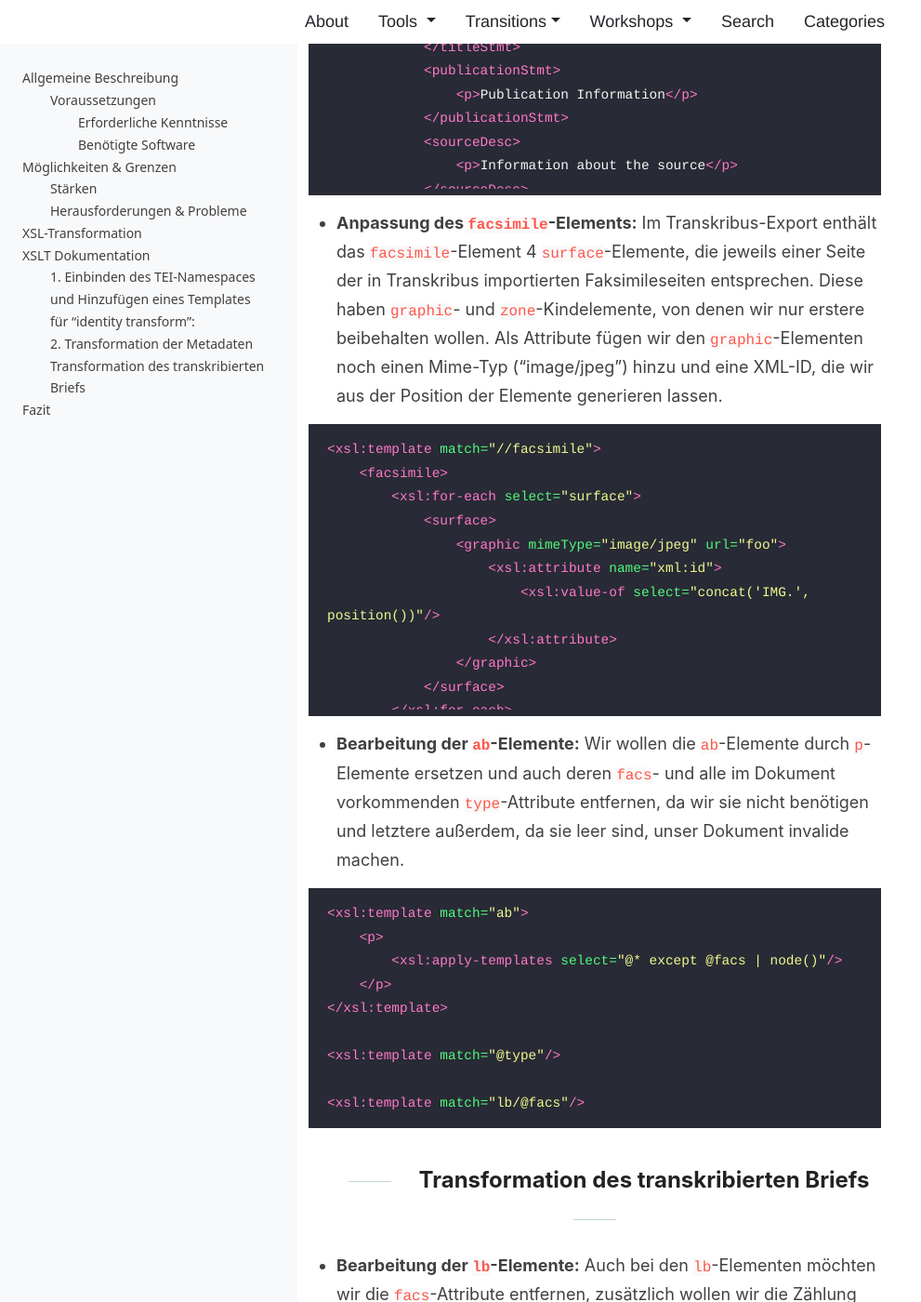
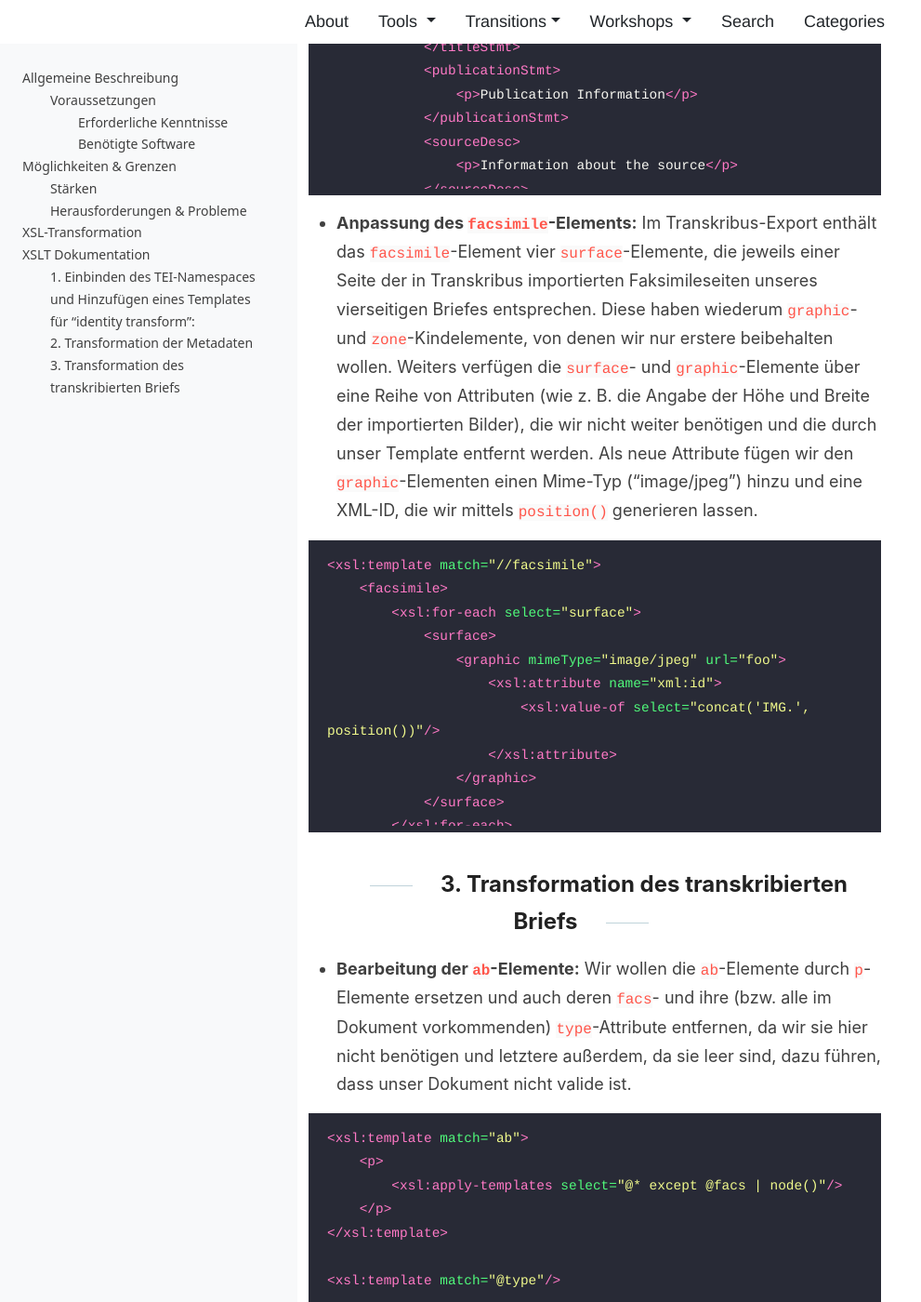
Before and after one commit to DigEdTnT/digedtnt.github.io, a Jekyll site: the page built from _posts/2023-06-12-transition-transkribus-faircopy.md, in a window 1280 px wide and 1400 px high, scrolled down 4506 px. Shown: the whole window at 93% size, without its empty margins (0-991 px from the left). Built offline with Jekyll 4.4.1, drawn with Linux system fonts in a browser that asks for light colours; some of the changed text lies outside the part shown.

Commit message:
Update 2023-06-12-transition-transkribus-faircopy.md

````diff
--- a/_posts/2023-06-12-transition-transkribus-faircopy.md
+++ b/_posts/2023-06-12-transition-transkribus-faircopy.md
@@ -126,7 +127,7 @@
 </xsl:template>
 ```
 
-* **Anpassung des `facsimile`-Elements:** Im Transkribus-Export enthält das `facsimile`-Element 4 `surface`-Elemente, die jeweils einer Seite der in Transkribus importierten Faksimileseiten entsprechen. Diese haben `graphic`- und `zone`-Kindelemente, von denen wir nur erstere beibehalten wollen. Als Attribute fügen wir den `graphic`-Elementen noch einen Mime-Typ (“image/jpeg”) hinzu und eine XML-ID, die wir aus der Position der Elemente generieren lassen.
+* **Anpassung des `facsimile`-Elements:** Im Transkribus-Export enthält das `facsimile`-Element vier `surface`-Elemente, die jeweils einer Seite der in Transkribus importierten Faksimileseiten unseres vierseitigen Briefes entsprechen. Diese haben wiederum `graphic`- und `zone`-Kindelemente, von denen wir nur erstere beibehalten wollen. Weiters verfügen die `surface`- und `graphic`-Elemente über eine Reihe von Attributen (wie z. B. die Angabe der Höhe und Breite der importierten Bilder), die wir nicht weiter benötigen und die durch unser Template entfernt werden. Als neue Attribute fügen wir den `graphic`-Elementen einen Mime-Typ (“image/jpeg”) hinzu und eine XML-ID, die wir mittels `position()` generieren lassen.
 
 ```xml
 <xsl:template match="//facsimile">
@@ -141,10 +142,12 @@
             </surface>
         </xsl:for-each>
     </facsimile>
-</xsl:template
+</xsl:template>
 ```
 
-* **Bearbeitung der `ab`-Elemente:** Wir wollen die `ab`-Elemente durch `p`-Elemente ersetzen und auch deren `facs`- und alle im Dokument vorkommenden `type`-Attribute entfernen, da wir sie nicht benötigen und letztere außerdem, da sie leer sind, unser Dokument invalide machen.
+## 3. Transformation des transkribierten Briefs
+
+* **Bearbeitung der `ab`-Elemente:** Wir wollen die `ab`-Elemente durch `p`-Elemente ersetzen und auch deren `facs`- und ihre (bzw. alle im Dokument vorkommenden) `type`-Attribute entfernen, da wir sie hier nicht benötigen und letztere außerdem, da sie leer sind, dazu führen, dass unser Dokument nicht valide ist.
 
 ```xml
 <xsl:template match="ab">
@@ -154,26 +157,23 @@
 </xsl:template>
 
 <xsl:template match="@type"/>
-
-<xsl:template match="lb/@facs"/>
 ```
 
-## Transformation des transkribierten Briefs
-
-* **Bearbeitung der `lb`-Elemente:** Auch bei den `lb`-Elementen möchten wir die `facs`-Attribute entfernen, zusätzlich wollen wir die Zählung der Zeilen im `n`-Attribut geringfügig anpassen (von n=”N001” → n=”1”)
+* **Bearbeitung der `lb`-Elemente:** Auch bei den `lb`-Elementen möchten wir die `facs`-Attribute entfernen, zusätzlich wollen wir die Zählung der Zeilen im `n`-Attribut geringfügig anpassen (von n=”N001” → n=”1”).
 
 ```xml
 <xsl:template match="lb/@facs"/>
-	<xsl:template match="lb">
-    	<xsl:copy>
-        	<xsl:attribute name="n">
-            	<xsl:value-of select="count(preceding-sibling::lb) + 1"/>
-        	</xsl:attribute>
-    	</xsl:copy>
+
+<xsl:template match="lb">
+    <xsl:copy>
+        <xsl:attribute name="n">
+            <xsl:value-of select="count(preceding-sibling::lb) + 1"/>
+        	<xsl:attribute>
+    </xsl:copy>
 </xsl:template>
 ```
 
-* **Bearbeitung der `pb`-Elemente:** Hier passen wir zunächst das `facs`-Attribut an, sodass ein richtiger Verweis auf die Faksimiles gesichert ist. Dann kopieren wir alle weiteren Attribute außer dem `facs`-Element (in diesem Fall nur das `n`-Attribut) und entfernen in einem letzten Schritt noch alle `xml:id`-Attribute.
+* **Bearbeitung der `pb`-Elemente:** Hier passen wir zunächst das `facs`-Attribut an, sodass ein richtiger Verweis auf die Faksimiles gesichert ist. Dann kopieren wir alle weiteren Attribute außer dem neu erstellten `facs`-Element (in diesem Fall nur das `n`-Attribut) und entfernen in einem letzten Schritt noch alle `xml:id`-Attribute.
 
 ```xml
 <xsl:template match="pb">
@@ -188,10 +188,3 @@
 <xsl:template match="pb/@xml:id"/>
 
 ```
-
-
-# Fazit
-
-
-
-*
````
Also changed, not shown: other parts of _posts/2023-06-12-transition-transkribus-faircopy.md (+8 -7 lines).
